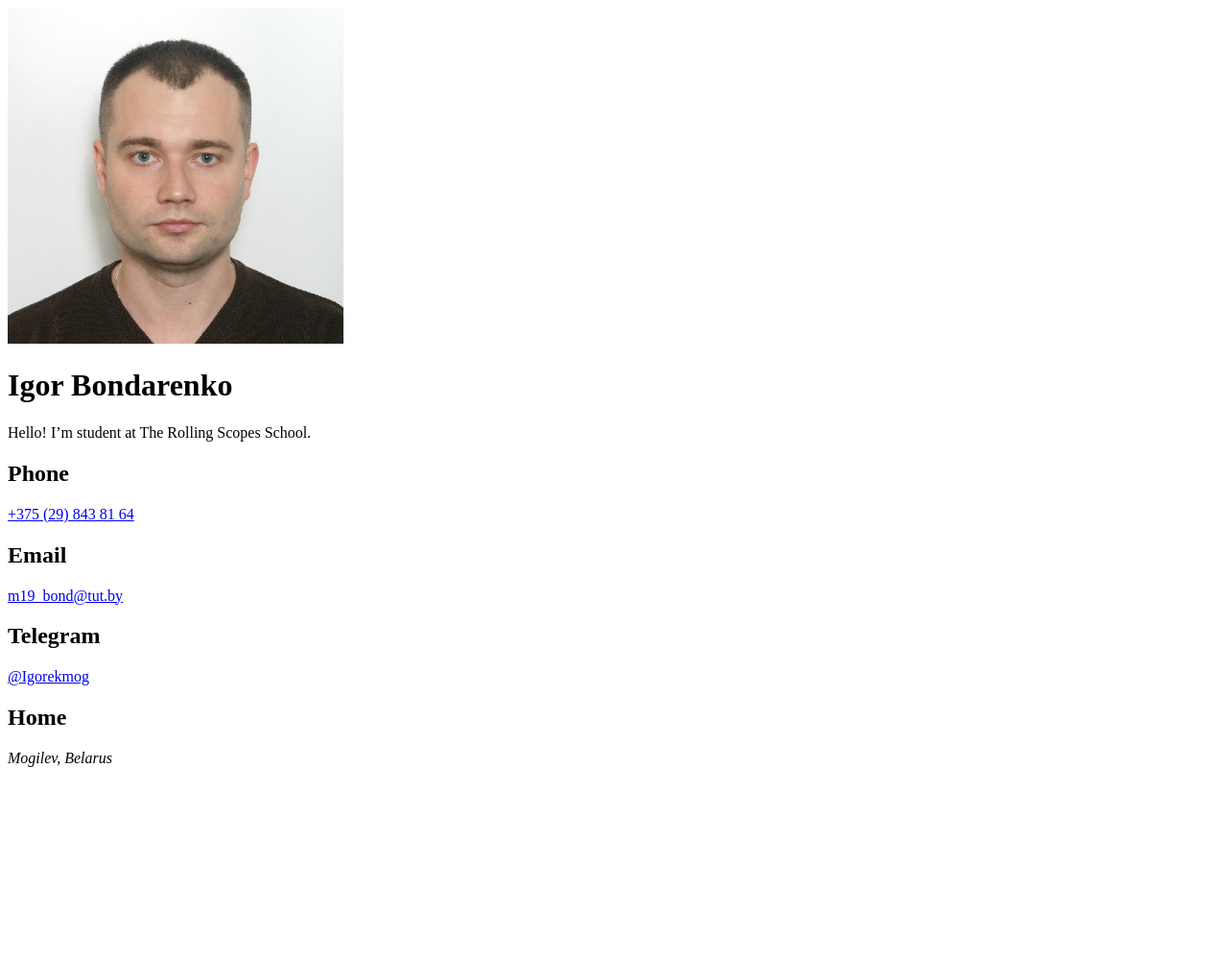
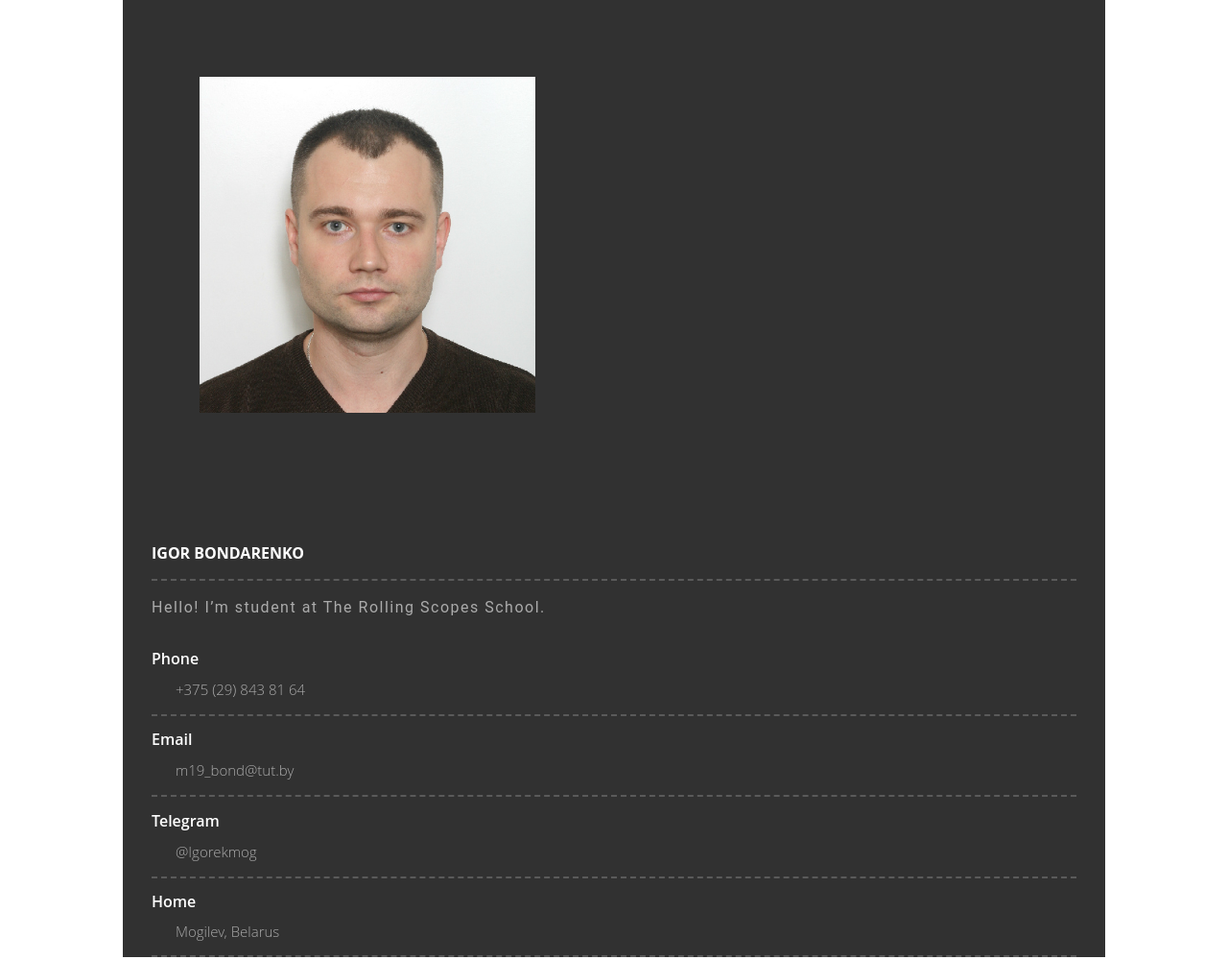
Before and after one commit to Igorekmog/rsschool-cv, a plain HTML site: page index.html in a window 1280 px wide. Shown: the whole page at 96% size. Before the commit the page ends 807 px from the top, so only its background shows below. Drawn offline with Linux system fonts and the light colour scheme.

Commit message:
style: add styles for header

```diff
--- a/index.html
+++ b/index.html
@@ -4,6 +4,7 @@
     <meta charset="UTF-8">
     <meta name="viewport" content="width=device-width, initial-scale=1.0">
     <title>CV</title>
+    <link rel="stylesheet" href="style.css">
 </head>
 <body>
     <div class="container">
--- a/style.css
+++ b/style.css
@@ -0,0 +1,76 @@
+body {
+    box-sizing: border-box;
+    margin: 0;
+    padding: 0;
+    font-family: 'Open Sans', sans-serif;
+
+}
+
+*, *::after, *::before {
+    box-sizing: inherit;
+}
+
+.container {
+    max-width: 1024px;
+    margin: 0 auto;
+    background-color: #eaeaea;
+}
+
+.header {
+    justify-content: space-around;
+    color: #ababab;
+    background-color: #313131;
+}
+
+.profile-photo img {
+    margin: 80px;
+}
+
+.profile-info {
+    margin: 50px 30px 50px;
+}
+
+.heading {
+    margin: 0;
+    padding-bottom: 16px;
+    text-transform: uppercase;
+    font-weight: 700;
+}
+
+.heading-light {
+    font-size: 16px;
+    color: #fff;
+    border-bottom: 2px dashed #5a5a5a;
+}
+
+.profile-text {
+    margin-bottom: 30px;
+    font-size: 16px;
+    line-height: 24px;
+    font-family: 'Roboto', sans-serif;
+    letter-spacing: 1.5px;
+}
+
+.contacts-title {
+    margin-bottom: 10px;
+    font-size: 16px;
+    font-weight: 600;
+    color: #fff;
+}
+
+.contacts-text {
+    padding-left: 25px;
+    font-size: 15px;
+    font-weight: 300;
+    color: #ababab;
+    text-decoration: none;
+}
+
+.contacts-item {
+    padding-bottom: 15px;
+    border-bottom: 2px dashed #5a5a5a;
+}
+
+address {
+    font-style: normal;
+}
```
